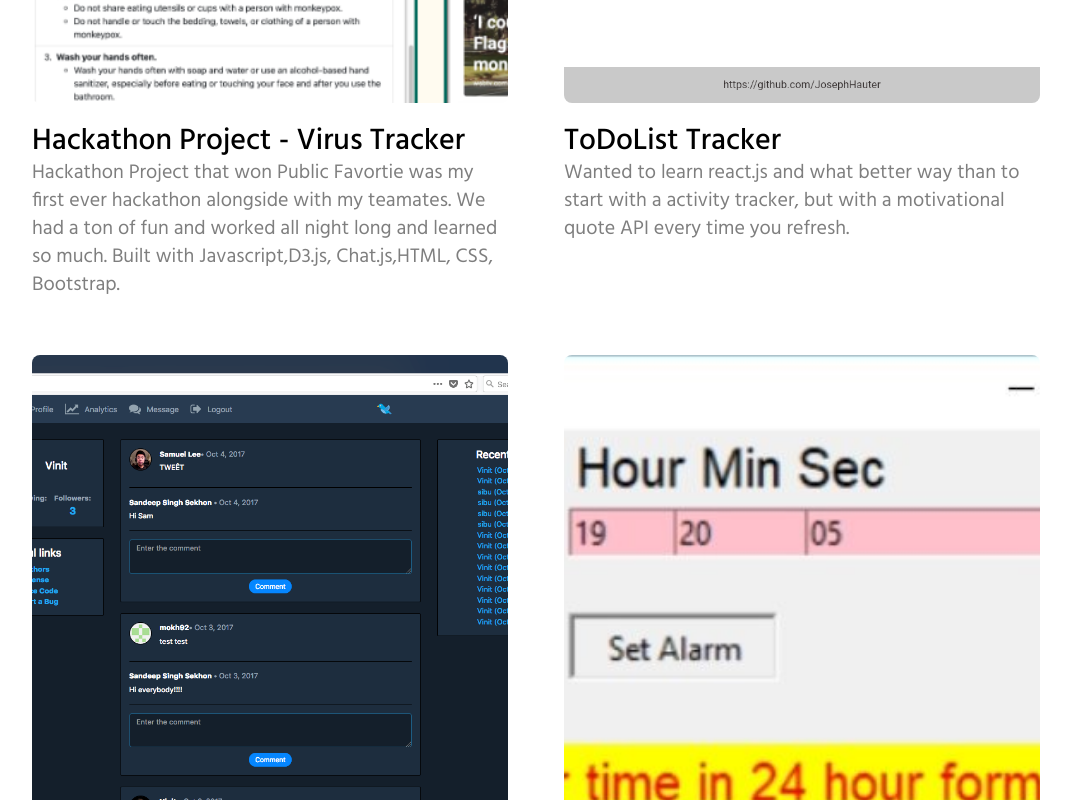
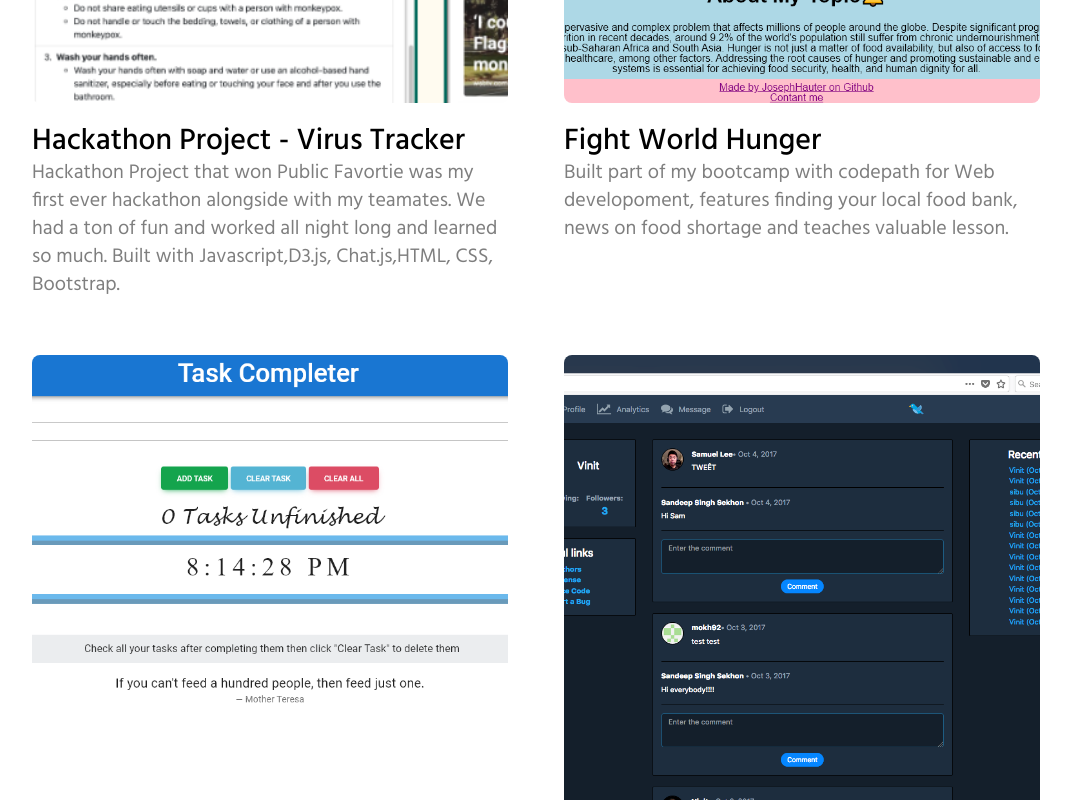
Before and after one commit to JosephHauter/My-Portfolio, a React (Create React App) app: page / in a window 1280 px wide. Shown: the part 2260-3060 px from the top of the page, without its empty margins (104-1175 px from the left). Built offline with nearby package versions, Linux system fonts and the light colour scheme.

Commit message:
added new project

```diff
--- a/src/pages/HomePage.js
+++ b/src/pages/HomePage.js
@@ -57,12 +57,13 @@ function App() {
     img={"images/Monkeypox_Proj.png"}
     name={"Hackathon Project - Virus Tracker"}
     description={"Hackathon Project that won Public Favortie was my first ever hackathon alongside with my teamates. We had a ton of fun and worked all night long and learned so much. Built with Javascript,D3.js, Chat.js,HTML, CSS, Bootstrap."}
-    onClick={()=> window.open("https://github.com/JosephHauter/Virus-Tracker")}
+    onClick={()=> window.open("https://josephhauter.github.io/Virus-Tracker/")}
     />
+    <WorkCard key={"Project 5"} img={"/images/WorldHunger.png"} name={"Fight World Hunger"} description={"Built part of my bootcamp with codepath for Web developoment, features finding your local food bank, news on food shortage and teaches valuable lesson."} onClick={()=> window.open("https://josephhauter.github.io/Fight-World-Hunger/")} />
 
-  <WorkCard key={"Project 4"} img={"images/Tracker.png"} name={"ToDoList Tracker"} description={"Wanted to learn react.js and what better way than to start with a activity tracker, but with a motivational quote API every time you refresh."} onClick={()=> window.open("https://github.com/JosephHauter/Virus-Tracker")} />
+  <WorkCard key={"Project 4"} img={"images/Tracker.png"} name={"ToDoList Tracker"} description={"Wanted to learn react.js and what better way than to start with a activity tracker, but with a motivational quote API every time you refresh."} onClick={()=> window.open("https://todo-list-five-rose.vercel.app/")} />
   <WorkCard key={"Project 2"} img={"images/twitterClone.png"} name={"Twitter Clone"} description={"Twitter Clone built with teammate for a bootcamp built with Javascript, next.js, HTML, CSS, mongoDB"} onClick={()=> window.open("https://github.com/JosephHauter/Social-Media-App")} />
-  <WorkCard key={"Project 3"} img={"images/alarmc.jpg"} name={"Alarm Clock W/GUI"} description={"Built an Alarm Clock with a GUI using Python and you can add custom alarm sounds. "} onClick={()=> window.open("https://github.com/JosephHauter/AlarmClock-With-GUI")} />
+  {/* <WorkCard key={"Project 3"} img={"images/alarmc.jpg"} name={"Alarm Clock W/GUI"} description={"Built an Alarm Clock with a GUI using Python and you can add custom alarm sounds. "} onClick={()=> window.open("https://github.com/JosephHauter/AlarmClock-With-GUI")} /> */}
   {/* <WorkCard key={"Project 5"} img={"images/atm app.png"} name={"ATM Banking App"} description={"Built my first ever C++ project making a ATM APP where you can deposit, withdraw, check balance."} onClick={()=> window.open("https://github.com/JosephHauter/Virus-Tracker")} /> */}
 
 </div>
```
Also changed, not shown: public/images/WorldHunger.png (added).
